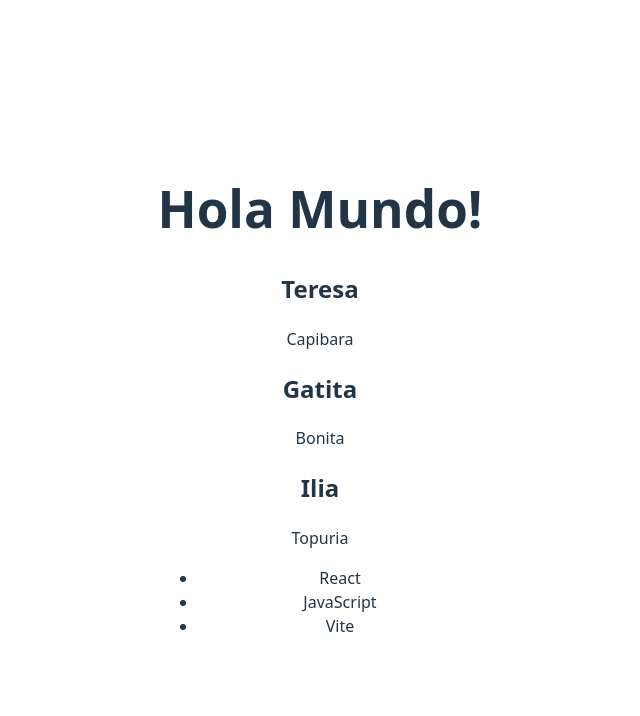
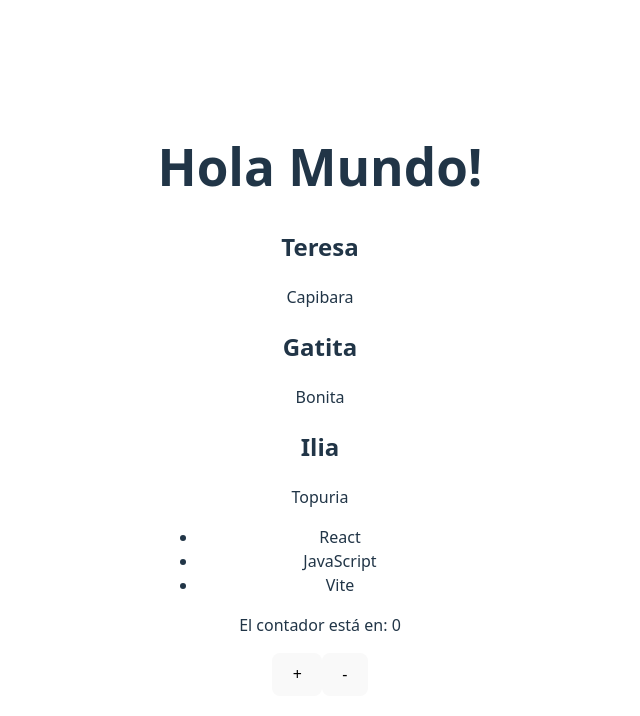
Before and after one commit to Labbbbas/curso-react, a React (Vite) app: page / in a window 1280 px wide. Shown: the top 716 px of the page, without its empty margins (320-960 px from the left). Built offline with nearby package versions, Linux system fonts and the light colour scheme.

Commit message:
Contador con useState

```diff
--- a/src/App.jsx
+++ b/src/App.jsx
@@ -1,4 +1,5 @@
 import Card from './components/Card'
+import Counter from './components/Counter'
 import './App.css'
 
 function App() {
@@ -13,6 +14,7 @@
 
   return  (
     <div>
+
       <h1>Hola Mundo!</h1>
 
       {
@@ -32,8 +34,10 @@
           ))
         }
       </ul>
+
+      <Counter />
+
     </div>
-
   )
 }
 
--- /dev/null
+++ b/src/components/Counter.jsx
@@ -0,0 +1,16 @@
+import { useState } from "react";
+
+const Counter = () => {
+
+    const [count, setCount] = useState(0)
+
+    return (
+        <div>
+            <p>El contador está en: {count}</p>
+            <button onClick={() => setCount(count + 1)}>+</button>
+            <button onClick={() => setCount(count - 1)}>-</button>
+        </div>
+    )
+}
+
+export default Counter;
```
